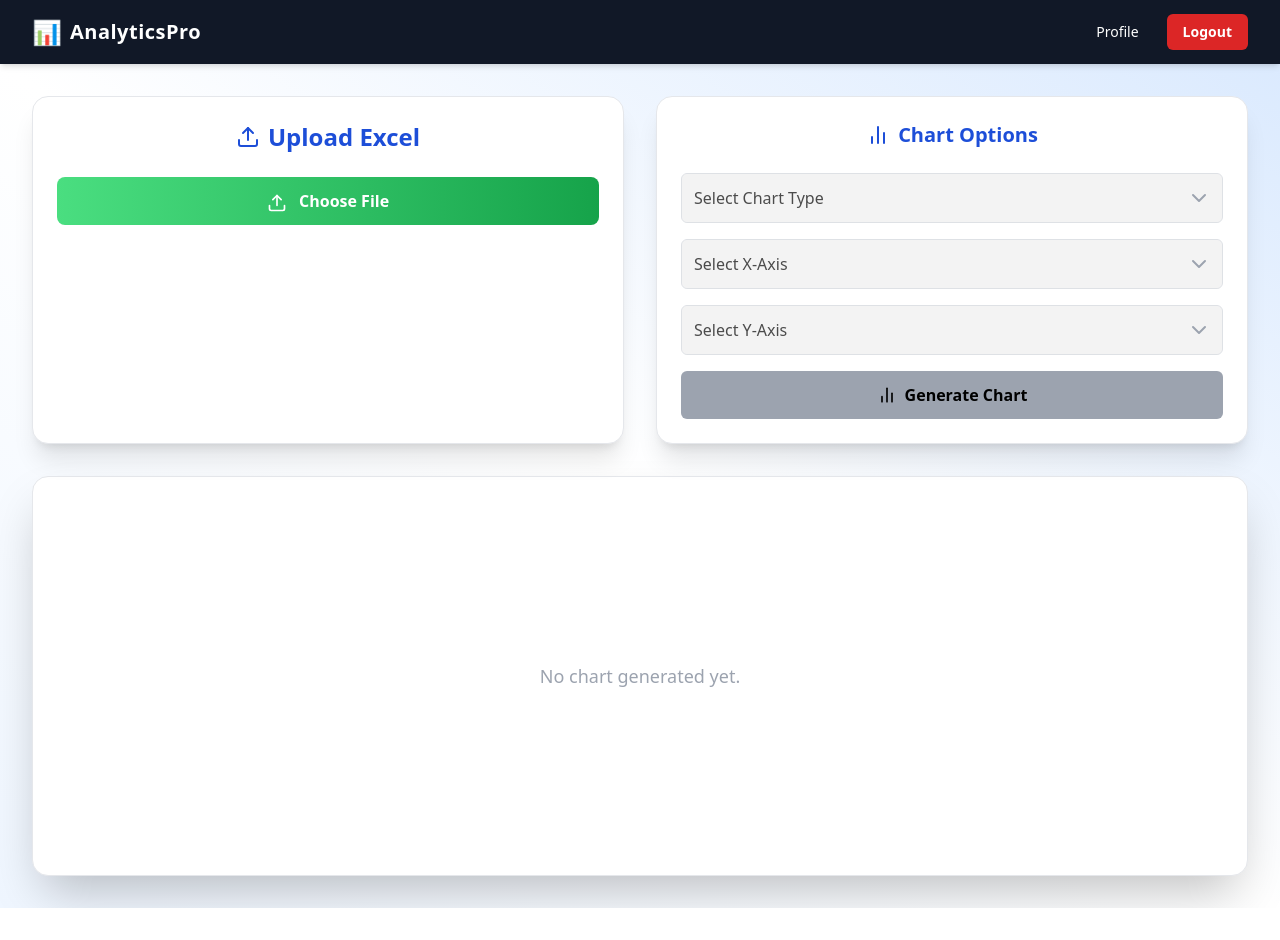
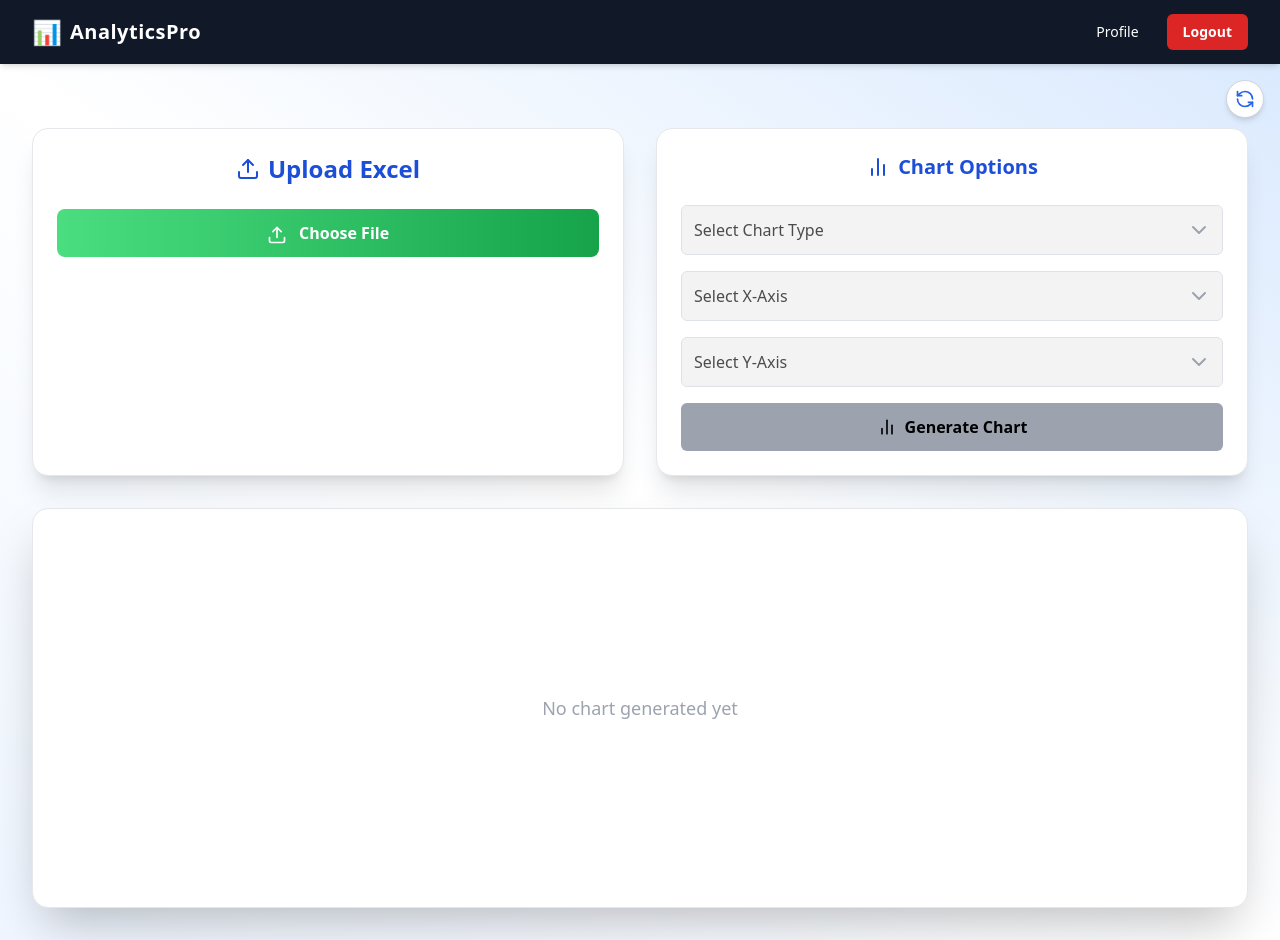
Before and after one commit to Mr-HimanshuMaurya/Excel_Analytics, a React (Create React App) app in the folder excel-platform/: page /file-upload in a window 1280 px wide. Before the commit the page ends 908 px from the top, so only its background shows below. Built offline with nearby package versions, Linux system fonts and the light colour scheme.

Commit message:
added refresh feature and related style

```diff
--- a/excel-platform/src/components/FileUpload.jsx
+++ b/excel-platform/src/components/FileUpload.jsx
@@ -19,8 +19,8 @@ import {
   FileText,
   ChevronDown,
   AlertTriangle,
+  RefreshCcw,
 } from "lucide-react";
-
 ChartJS.register(
   CategoryScale,
   LinearScale,
@@ -76,6 +76,7 @@ const FileUpload = () => {
     setXAxis("");
     setYAxis("");
     setGeneratedChart(null);
+    setError("");
   };
 
   const readExcel = (file) => {
@@ -156,9 +157,22 @@ const FileUpload = () => {
 
   return (
     <LayoutSetter>
-      <div className="p-8 space-y-8 min-h-screen bg-gradient-to-tr from-blue-50 via-white to-blue-100">
+      <div className="relative p-8 space-y-8 min-h-screen bg-gradient-to-tr from-blue-50 via-white to-blue-100">
+        <div className="absolute top-4 right-4">
+          <div className="relative group">
+            <button
+              onClick={resetAll}
+              className="p-2 bg-white rounded-full shadow-md hover:bg-gray-100 transition-all border border-gray-300"
+            >
+              <RefreshCcw className="w-5 h-5 text-blue-600" />
+            </button>
+            <div className="absolute top-full mt-2 left-3/2 transform -translate-x-1/2 scale-0 group-hover:scale-100 transition-all bg-gray-800 text-white text-xs rounded-md px-3 py-1 whitespace-nowrap">
+              Reset All Data
+            </div>
+          </div>
+        </div>
+
         <div className="grid grid-cols-1 md:grid-cols-2 gap-8">
-          {/* Upload Card Section*/}
           <div className="bg-white p-6 rounded-2xl shadow-xl space-y-6 border border-gray-200">
             <h2 className="text-2xl font-bold text-blue-700 text-center flex items-center justify-center gap-2">
               <Upload className="w-6 h-6" /> Upload Excel
@@ -213,6 +227,7 @@ const FileUpload = () => {
                 <ChevronDown className="absolute right-3 top-1/2 transform -translate-y-1/2 text-gray-400 pointer-events-none" />
               </div>
 
+              {/* X-Axis */}
               <div className="relative">
                 <select
                   disabled={!isAxesSelectionEnabled()}
@@ -230,6 +245,7 @@ const FileUpload = () => {
                 <ChevronDown className="absolute right-3 top-1/2 transform -translate-y-1/2 text-gray-400 pointer-events-none" />
               </div>
 
+              {/* Y-Axis */}
               <div className="relative">
                 <select
                   disabled={!isAxesSelectionEnabled()}
@@ -246,7 +262,6 @@ const FileUpload = () => {
                 </select>
                 <ChevronDown className="absolute right-3 top-1/2 transform -translate-y-1/2 text-gray-400 pointer-events-none" />
               </div>
-
               <button
                 disabled={
                   !chartType ||
@@ -267,10 +282,9 @@ const FileUpload = () => {
             </div>
           </div>
         </div>
-
         <div className="bg-white rounded-2xl shadow-2xl p-8 min-h-[400px] flex justify-center items-center border border-gray-200">
           {renderChart() || (
-            <p className="text-gray-400 text-lg">No chart generated yet.</p>
+            <p className="text-gray-400 text-lg">No chart generated yet</p>
           )}
         </div>
       </div>
```
